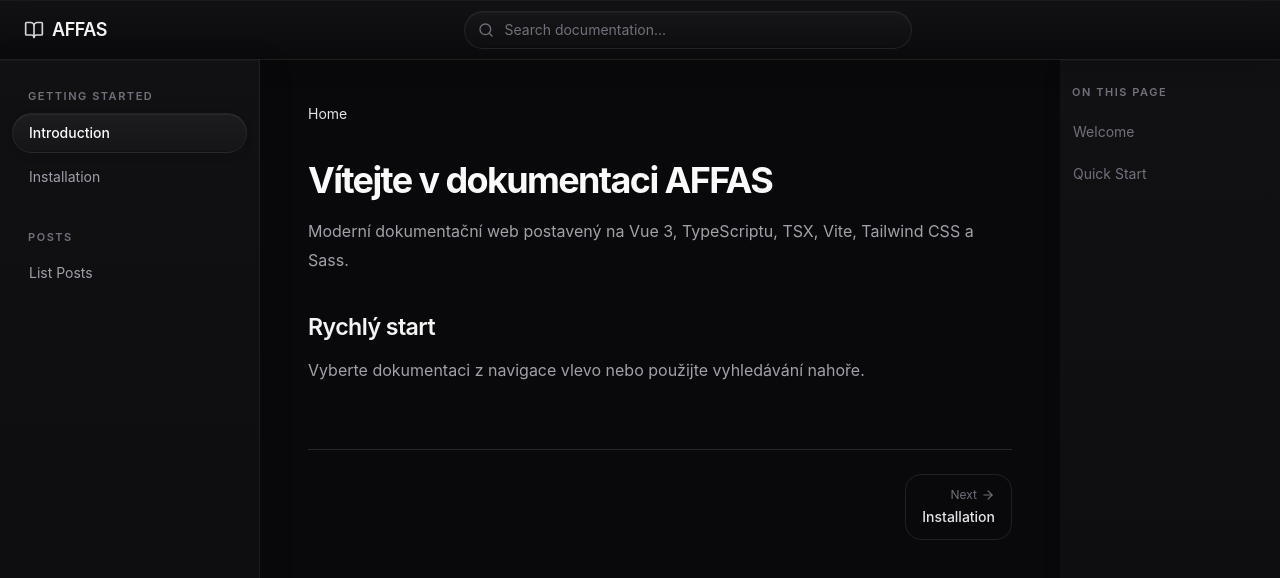
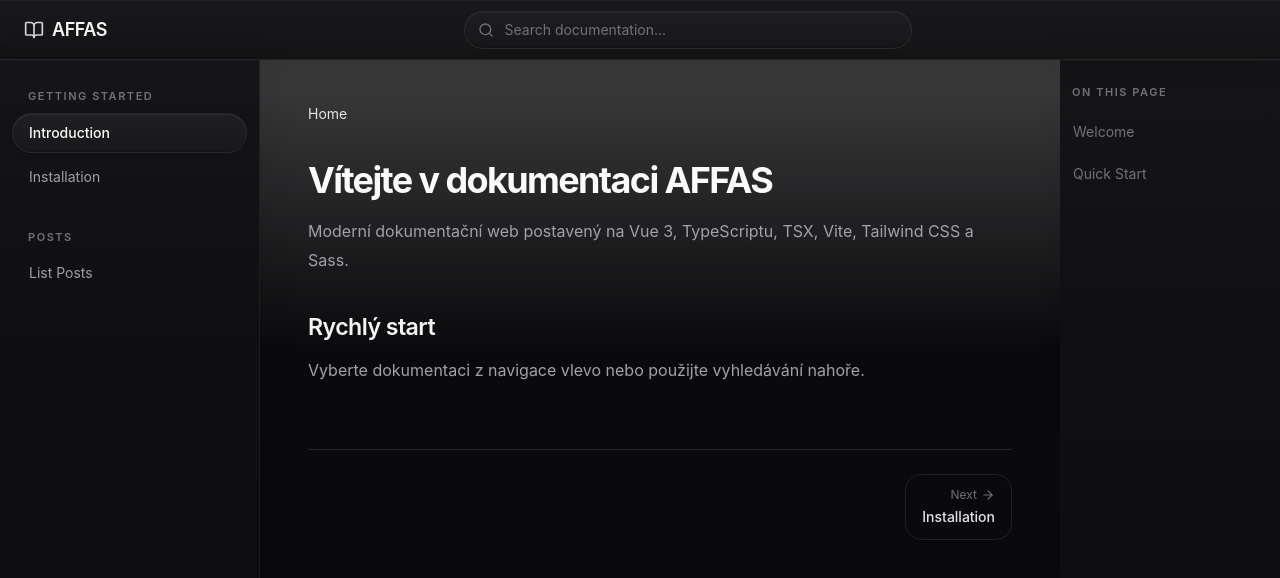
Before and after one commit to akcizur/affas, a Vue app: page / in a window 1280 px wide. Shown: the top 578 px of the page. Built offline with nearby package versions, Linux system fonts and the light colour scheme.

Commit message:
Let refined graphite page background show through docs layout

```diff
--- a/src/layouts/DocsLayout.tsx
+++ b/src/layouts/DocsLayout.tsx
@@ -13,7 +13,7 @@ export default defineComponent({
     const ui = useUIStore()
 
     return () => (
-      <div class="flex min-h-screen flex-col bg-[#09090b] text-zinc-100">
+      <div class="flex min-h-screen flex-col bg-transparent text-zinc-100">
         <TopBar />
         {(ui.leftSidebarOpen || ui.rightSidebarOpen) && (
           <div
```
